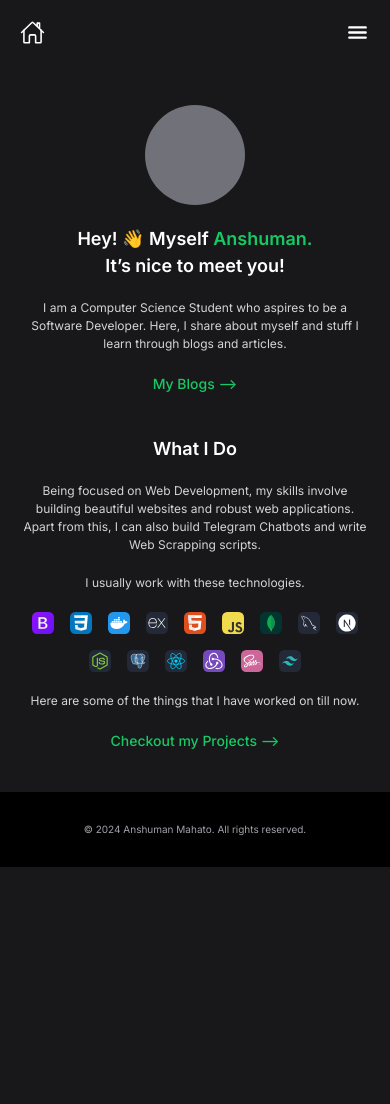
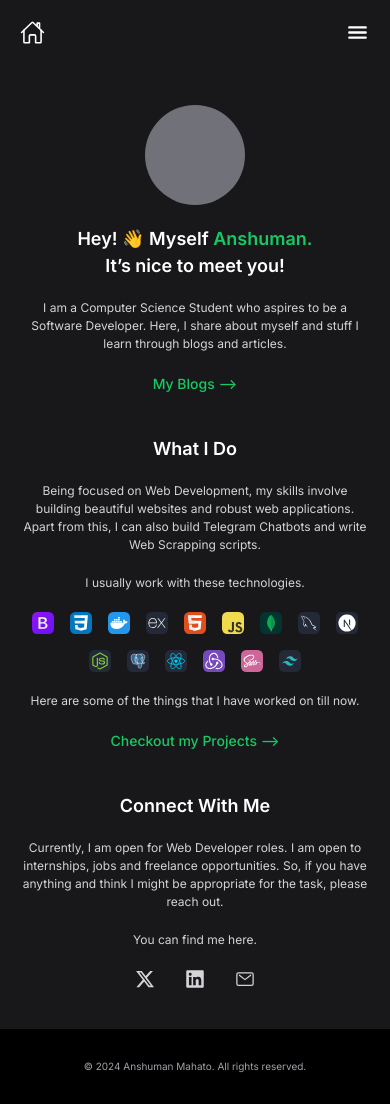
Before and after one commit to AnshumanMahato/Personal-Blog-Website, a Next.js app: page / in a window 390 px wide. Before the commit the page ends 867 px from the top, so only its background shows below. Built offline with nearby package versions, Linux system fonts and the light colour scheme.

Commit message:
feat: homepage mobile done

```diff
--- a/app/page.tsx
+++ b/app/page.tsx
@@ -1,8 +1,11 @@
+import { FaXTwitter, FaLinkedin } from "react-icons/fa6";
+import { IoMailOutline } from "react-icons/io5";
 import Section from "@/app/ui/Section";
 import SectionHeading from "@/app/ui/SectionHeading";
 import SectionLink from "@/app/ui/SectionLink";
 import skills from "@/app/lib/skills.json";
 import Image from "next/image";
+import Link from "next/link";
 
 export default function Home() {
   return (
@@ -43,6 +46,36 @@ export default function Home() {
         <p>Here are some of the things that I have worked on till now.</p>
         <SectionLink href="/projects">Checkout my Projects {"-->"}</SectionLink>
       </Section>
+      <Section>
+        <SectionHeading>Connect With Me</SectionHeading>
+        <p>
+          Currently, I am open for Web Developer roles. I am open to
+          internships, jobs and freelance opportunities. So, if you have
+          anything and think I might be appropriate for the task, please reach
+          out.
+        </p>
+        <p>You can find me here.</p>
+        <div className="flex gap-[3rem] text-[2rem]">
+          <Link
+            href="https://twitter.com/AnshumanMahato_"
+            className="hover:text-accent-dark transition-colors duration-200"
+          >
+            <FaXTwitter />
+          </Link>
+          <Link
+            href="https://www.linkedin.com/in/anshuman-mahato/"
+            className="hover:text-accent-dark transition-colors duration-200"
+          >
+            <FaLinkedin />
+          </Link>
+          <Link
+            href="mailto:anshuman.mahato0935@gmail.com"
+            className="hover:text-accent-dark transition-colors duration-200"
+          >
+            <IoMailOutline />
+          </Link>
+        </div>
+      </Section>
     </main>
   );
 }
--- a/app/ui/SectionLink.tsx
+++ b/app/ui/SectionLink.tsx
@@ -14,7 +14,7 @@ function SectionLink({
     "text-accent-dark text-[1.4rem] font-medium",
     "relative px-[1rem] py-[2px] overflow-hidden",
     "before:absolute before:top-0 before:-left-full before:w-full before:h-full before:block before:bg-accent-dark before:z-0",
-    "hover:text-background-dark hover:before:left-0 before:transition-all before:duration-[0.2s]"
+    "hover:text-background-dark hover:before:left-0 before:transition-all before:duration-200"
   );
 
   return (
```
